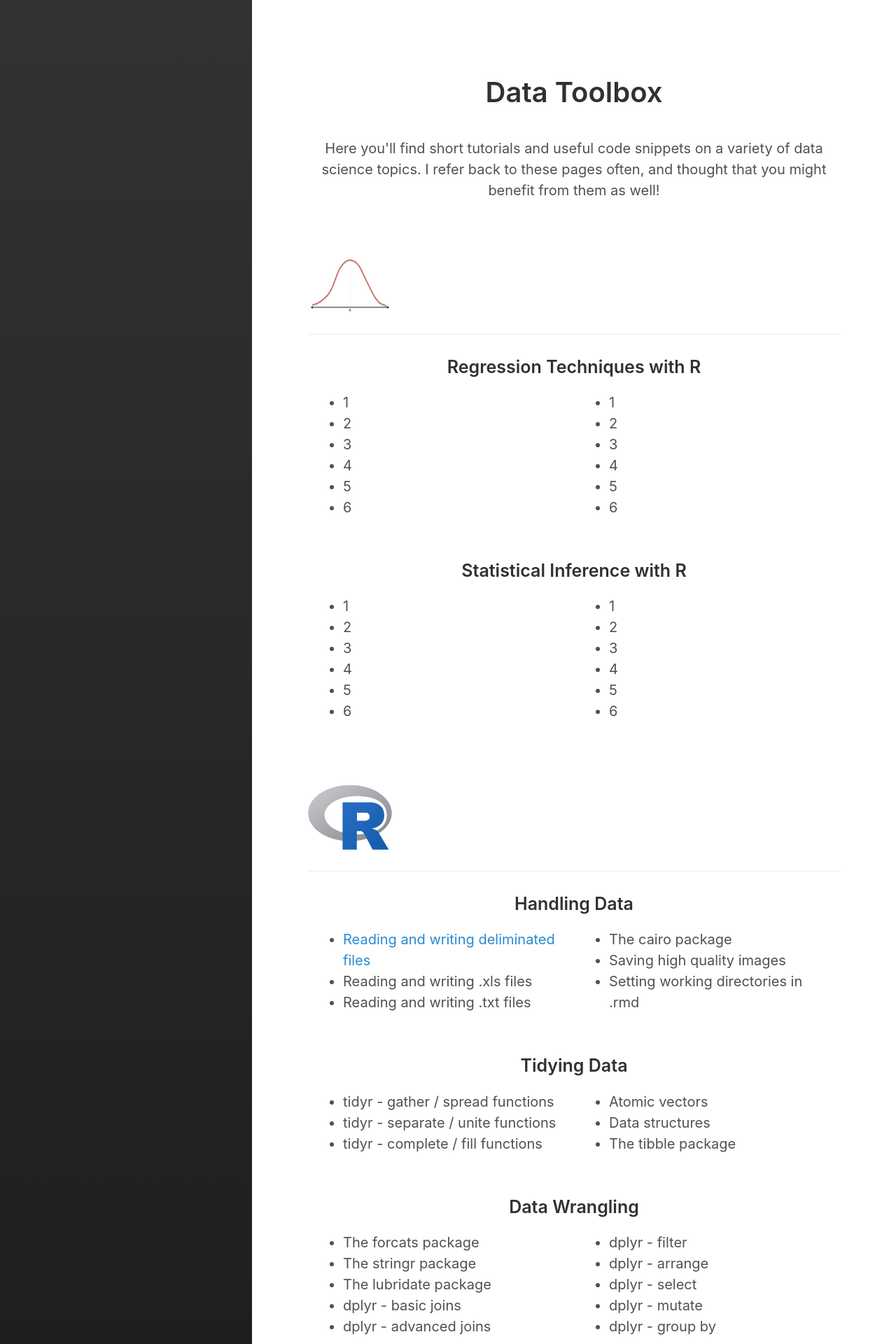
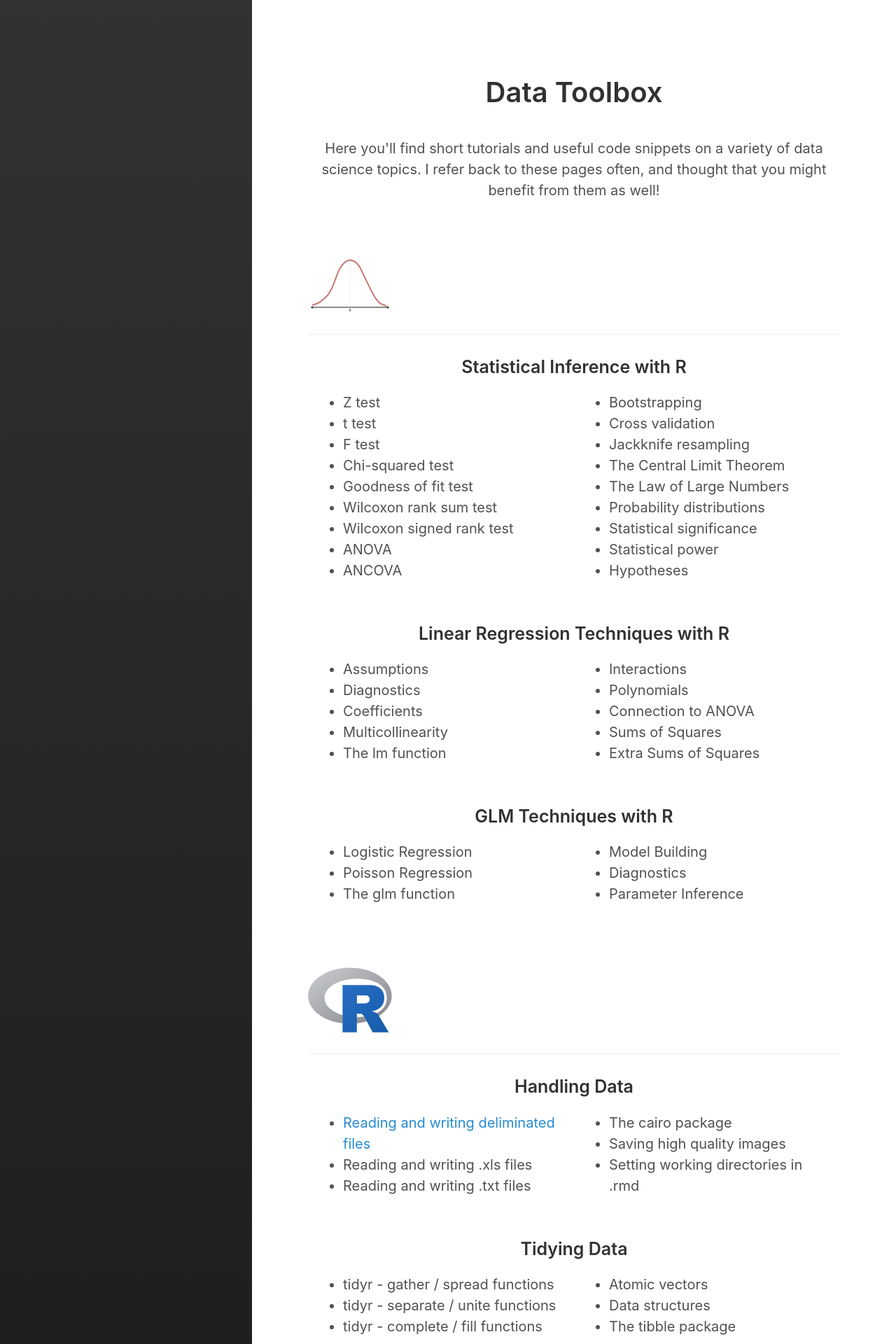
Before and after one commit to fisherra/fisherankney, a Jekyll site: the page built from data_toolbox.html, in a window 1280 px wide. Shown: the top 1920 px of the page at 70% size. Built offline with Jekyll 4.4.1, drawn with Linux system fonts in a browser that asks for light colours.

Commit message:
flesh out inference section

```diff
--- a/data_toolbox.html
+++ b/data_toolbox.html
@@ -104,57 +104,84 @@ sidebar_link: true
 -->
 
 <div style="text-align: center;">
-    <h3> Regression Techniques with R </h3>
-</div>
-
-<div class="row">
-    <div class="column">
-        <ul>
-            <li>1</li>
-            <li>2</li>
-            <li>3</li>
-            <li>4</li>
-            <li>5</li>
-            <li>6</li>
-        </ul>
-    </div>
-    <div class="column">
-        <ul>
-            <li>1</li>
-            <li>2</li>
-            <li>3</li>
-            <li>4</li>
-            <li>5</li>
-            <li>6</li>
-        </ul>
-    </div>
-</div>
-
-
-
-<div style="text-align: center;">
     <h3> Statistical Inference with R </h3>
 </div>
 
 <div class="row">
     <div class="column">
         <ul>
-            <li>1</li>
-            <li>2</li>
-            <li>3</li>
-            <li>4</li>
-            <li>5</li>
-            <li>6</li>
+            <li>Z test</li>
+            <li>t test</li>
+            <li>F test</li>
+            <li>Chi-squared test</li>
+            <li>Goodness of fit test</li>
+            <li>Wilcoxon rank sum test</li>
+            <li>Wilcoxon signed rank test </li>
+            <li>ANOVA </li>
+            <li>ANCOVA </li>
+
+
         </ul>
     </div>
     <div class="column">
         <ul>
-            <li>1</li>
-            <li>2</li>
-            <li>3</li>
-            <li>4</li>
-            <li>5</li>
-            <li>6</li>
+            <li>Bootstrapping</li>
+            <li>Cross validation</li>
+            <li>Jackknife resampling</li>
+            <li>The Central Limit Theorem</li>
+            <li>The Law of Large Numbers</li>
+            <li>Probability distributions</li>
+            <li>Statistical significance</li>
+            <li>Statistical power</li>
+            <li>Hypotheses</li>
+
+        </ul>
+    </div>
+</div>
+
+
+<div style="text-align: center;">
+    <h3> Linear Regression Techniques with R </h3>
+</div>
+
+<div class="row">
+    <div class="column">
+        <ul>
+            <li>Assumptions</li>
+            <li>Diagnostics</li>
+            <li>Coefficients</li>
+            <li>Multicollinearity</li>
+            <li>The lm function</li>
+        </ul>
+    </div>
+    <div class="column">
+        <ul>
+            <li>Interactions</li>
+            <li>Polynomials</li>
+            <li>Connection to ANOVA</li>
+            <li>Sums of Squares</li>
+            <li>Extra Sums of Squares</li>
+        </ul>
+    </div>
+</div>
+
+<div style="text-align: center;">
+        <h3> GLM Techniques with R </h3>
+    </div>
+
+<div class="row">
+    <div class="column">
+        <ul>
+            <li>Logistic Regression</li>
+            <li>Poisson Regression</li>
+            <li>The glm function</li>
+        </ul>
+    </div>
+    <div class="column">
+        <ul>
+            <li>Model Building</li>
+            <li>Diagnostics</li>
+            <li>Parameter Inference</li>
         </ul>
     </div>
 </div>
```
